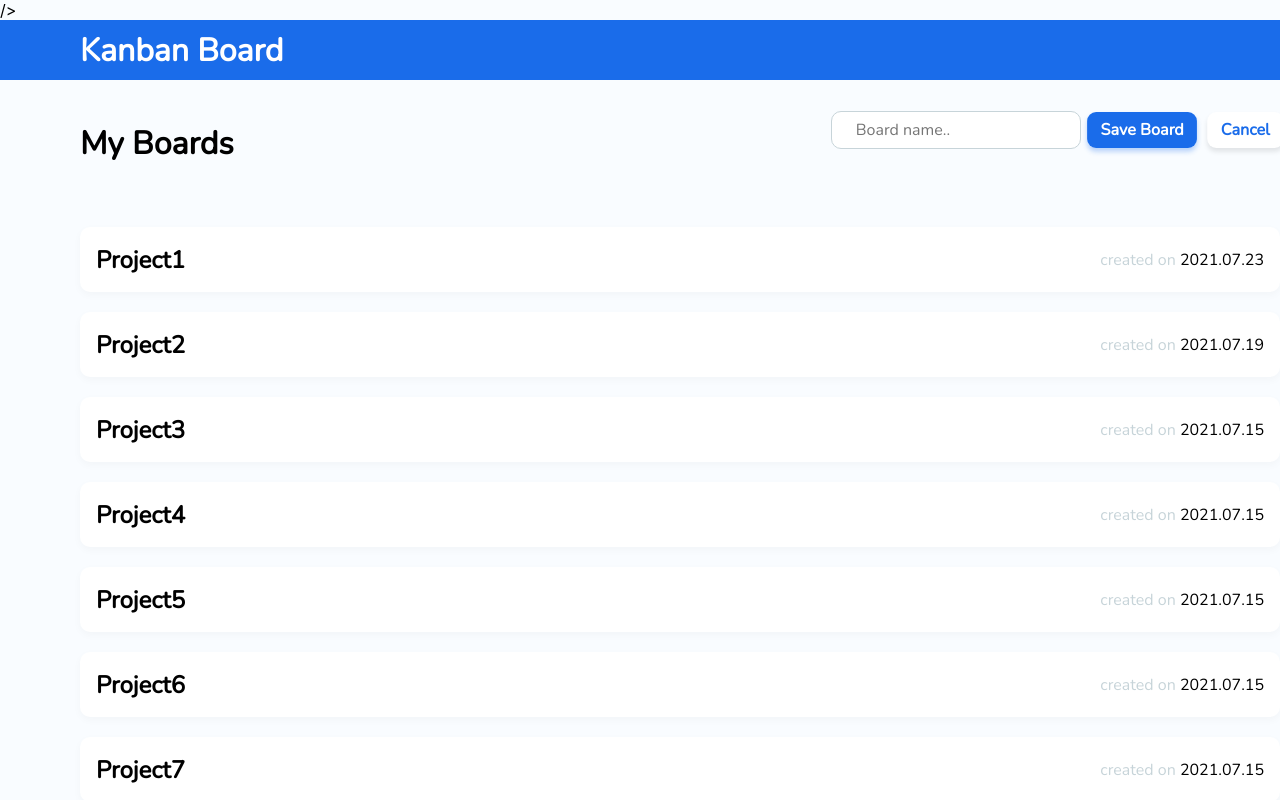
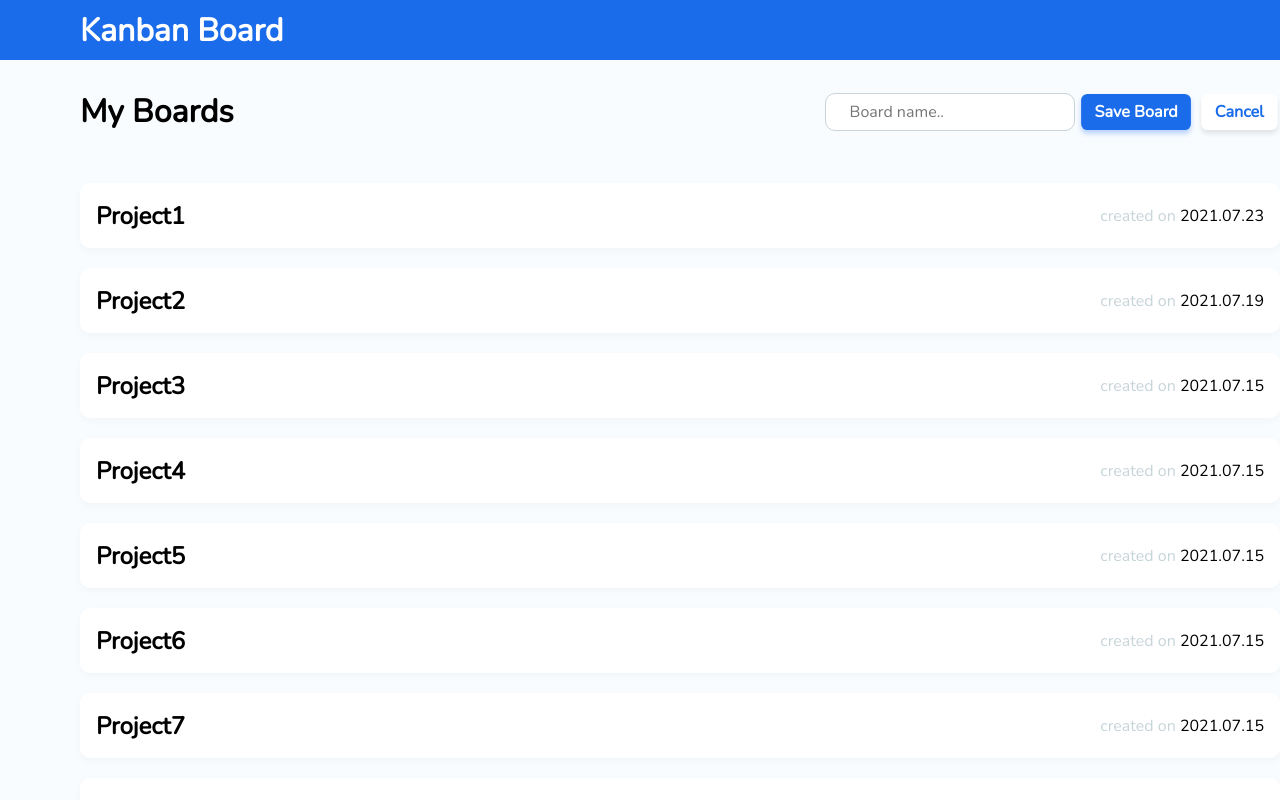
Before and after one commit to UncleGabi/kanban-board, a React (Create React App) app: page / in a window 1280 px wide. Both pictures are taken after a click on the button "Add New Board". Shown: the top 800 px of the page. Built offline with nearby package versions, Linux system fonts and the light colour scheme.

Commit message:
Erased redundant comments, moving context to App.js, minor styling changes

```diff
--- a/public/index.html
+++ b/public/index.html
@@ -20,7 +20,6 @@
     <link
       href="https://fonts.googleapis.com/css2?family=Nunito&display=swap"
       rel="stylesheet"
-    />
     />
     <!--
       Notice the use of %PUBLIC_URL% in the tags above.
--- a/src/App.js
+++ b/src/App.js
@@ -9,15 +9,35 @@ import DidNotFoundPage from "./pages/DidNotFoundPage.page";
 // Components
 import Header from "./components/common/Header/Header.component";
 
+import { getBoardStorage } from "./assets/utils";
+import { useState, useEffect } from "react";
+import { BoardContext } from "./contexts/BoardData.context";
+
 const App = () => {
+    const [boards, setBoards] = useState([]);
+
+    useEffect(() => {
+        try {
+            const getBoardData = async () => {
+                const res = await JSON.parse(getBoardStorage());
+                setBoards(res);
+            };
+            getBoardData();
+        } catch (error) {
+            console.log(error);
+        }
+    }, []);
+
     return (
         <div className="App">
+            <BoardContext.Provider value={{ boards, setBoards }}>
                 <Header />
                 <Switch>
                     <Route exact path="/" component={Home} />
                     <Route exact path="/boards/:boardName" component={Boards} />
                     <Route exact path="*" component={DidNotFoundPage} />
                 </Switch>
+            </BoardContext.Provider>
         </div>
     );
 };
--- a/src/components/BoardList/BoardList.styles.scss
+++ b/src/components/BoardList/BoardList.styles.scss
@@ -7,7 +7,7 @@
         align-items: center;
         justify-content: space-between;
         margin-left: 50px;
-        width: 99%;
+        width: 98.5%;
     }
 
     .board-list {
--- a/src/components/CreateBoardInput/CreateBoardInput.component.js
+++ b/src/components/CreateBoardInput/CreateBoardInput.component.js
@@ -6,7 +6,6 @@ import { useState, useContext } from "react";
 import Button from "../common/Button/Button.component";
 import { BoardContext } from "../../contexts/BoardData.context";
 
-// { boardList, newBoard }
 const CreateBoardInput = () => {
     const [created, setCreated] = useState(false);
     const [text, setText] = useState("");
@@ -67,9 +66,9 @@ const CreateBoardInput = () => {
     };
 
     return (
-        <div className="container">
+        <div>
             {created ? (
-                <div>
+                <div className="container">
                     <div className="form">
                         <input
                             id="board-name-input"
--- a/src/components/CreateBoardInput/CreateBoardInput.styles.scss
+++ b/src/components/CreateBoardInput/CreateBoardInput.styles.scss
@@ -1,4 +1,7 @@
 @import "../../assets/style-elements.scss";
+
+.container {
+    position: relative;
 
     .form {
         display: flex;
@@ -8,7 +11,6 @@
     }
 
     .input-form {
-    position: relative;
         width: 250px;
         height: 38px;
         padding: 12px 24px;
@@ -45,11 +47,14 @@
         color: green;
         font-size: 20px;
         font-weight: bold;
-    margin: 10px 8px;
+        position: absolute;
+        left: 24px;
     }
 
     .error {
         position: absolute;
+        left: 24px;
         font-size: 12px;
         color: red;
     }
+}
--- a/src/pages/Home.page.js
+++ b/src/pages/Home.page.js
@@ -1,29 +1,9 @@
 import BoardList from "../components/BoardList/BoardList.component";
-import { getBoardStorage } from "../assets/utils";
-
-import { useState, useEffect } from "react";
-import { BoardContext } from "../contexts/BoardData.context";
 
 const Home = () => {
-    const [boards, setBoards] = useState([]);
-
-    useEffect(() => {
-        try {
-            const getBoardData = async () => {
-                const res = await JSON.parse(getBoardStorage());
-                setBoards(res);
-            };
-            getBoardData();
-        } catch (error) {
-            console.log(error);
-        }
-    }, []);
-
     return (
         <div>
-            <BoardContext.Provider value={{ boards, setBoards }}>
-                <BoardList />
-            </BoardContext.Provider>
+            <BoardList />
         </div>
     );
 };
```
Also changed, not shown: src/components/BoardList/BoardList.component.js (+0 -18 lines). Lines whose indentation alone changed are shown as unchanged.
